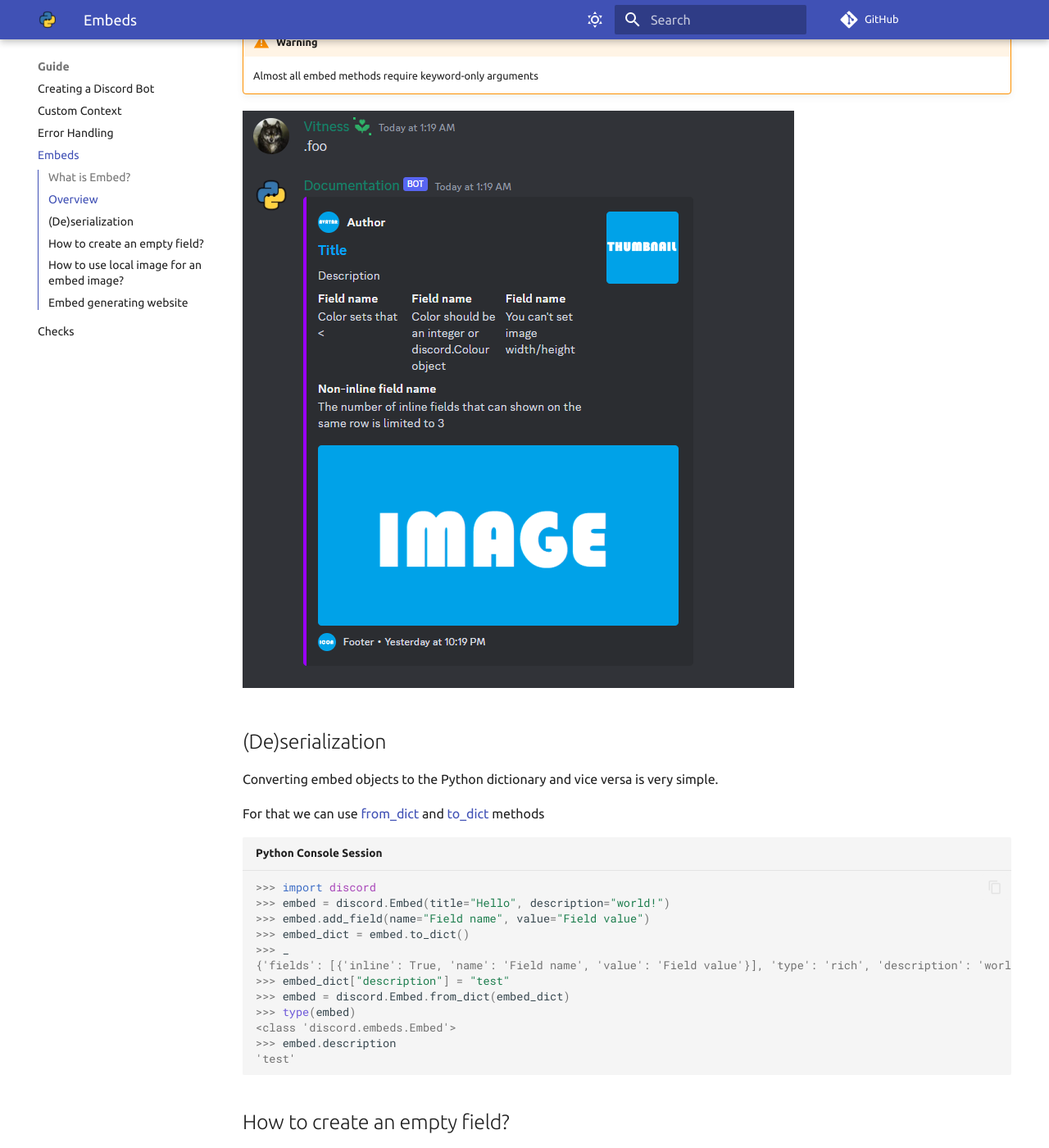
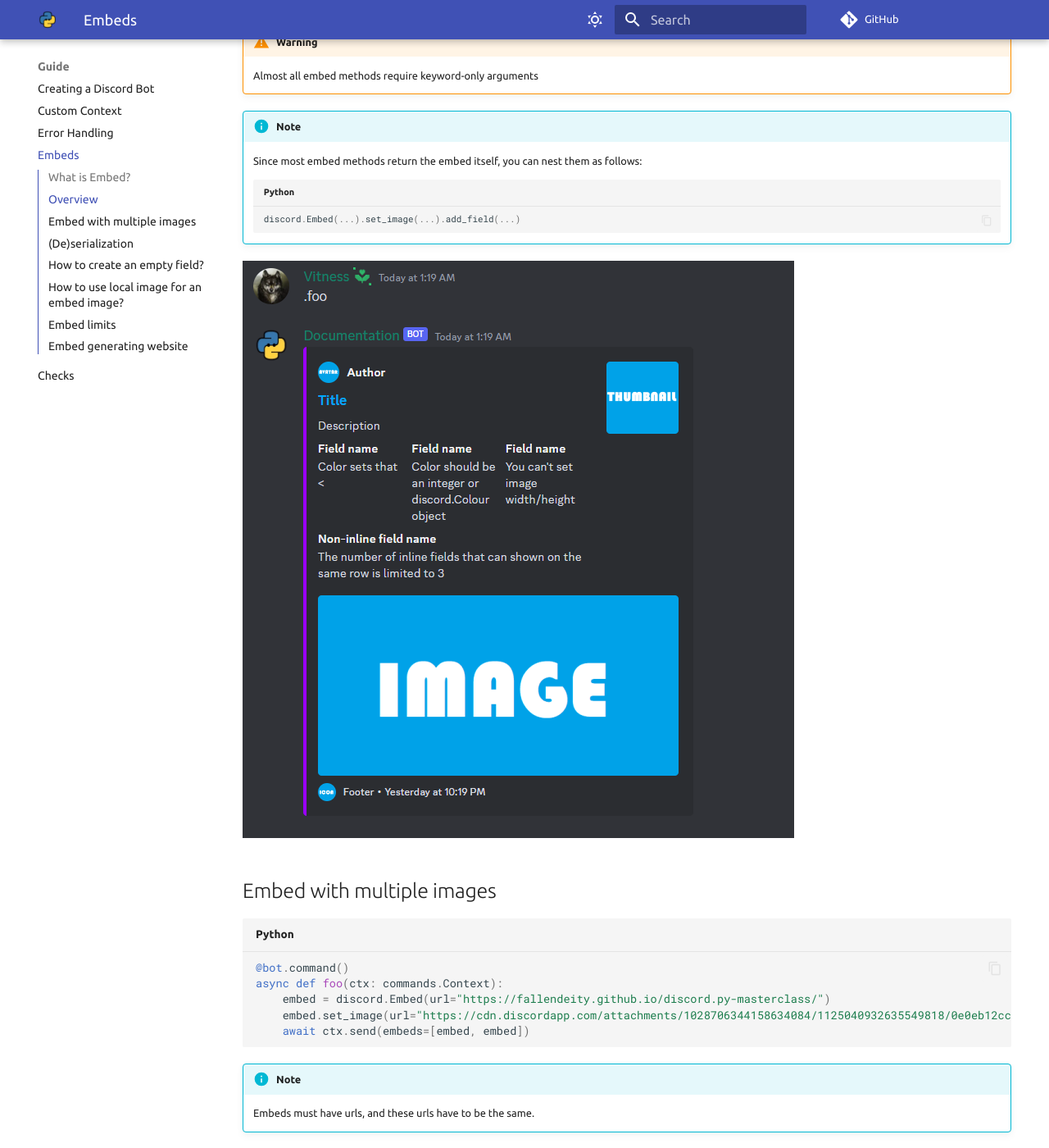
Before and after one commit to FallenDeity/discord.py-masterclass, an MkDocs documentation site: the page built from docs/embeds.md, in a window 1280 px wide and 1400 px high, scrolled down 893 px. Shown: the whole window at 82% size. Built offline with MkDocs 1.6.1 and Material for MkDocs 9.7.7, drawn with Linux system fonts in a browser that asks for light colours; comment, search, counter and statistics services are not loaded; some of the changed text lies outside the part shown.

Commit message:
Add multiple images example + limits in embeds page

````diff
--- a/docs/embeds.md
+++ b/docs/embeds.md
@@ -34,7 +34,28 @@ async def foo(ctx: commands.Context):
 !!! warning "Warning"
     Almost all embed methods require keyword-only arguments
 
+!!! info "Note"
+    Since most embed methods return the embed itself, you can nest them as follows:
+    ```py
+    discord.Embed(...).set_image(...).add_field(...)
+    ```
+
 ![Showcase](assets/embeds/1.png)
+
+## Embed with multiple images
+
+```py
+@bot.command()
+async def foo(ctx: commands.Context):
+    embed = discord.Embed(url="https://fallendeity.github.io/discord.py-masterclass/")
+    embed.set_image(url="https://cdn.discordapp.com/attachments/1028706344158634084/1125040932635549818/0e0eb12ccd76d766.png")
+    await ctx.send(embeds=[embed, embed])
+```
+
+!!! info "Note"
+    Embeds must have urls, and these urls have to be the same.
+
+![Showcase](assets/embeds/3.png)
 
 ## (De)serialization
 
@@ -89,6 +110,23 @@ embed.set_image(url="attachment://image.png")
 await channel.send(file=file, embed=embed)
 ```
 
+## Embed limits
+
+!!! abstract ""
+    Embed **title** is limited to **256 characters**
+
+    Embed **description** is limited to **4096 characters**
+
+    An embed can contain a maximum of **25 fields**
+
+    A **field name/title** is limited to **256 character** and the **value** of the field is limited to **1024 characters**
+
+    Embed **footer** is limited to **2048 characters**
+
+    Embed **author name** is limited to **256 characters**
+
+    The **total of characters** allowed in an embed is **6000**
+
 ## Embed generating website
 
 !!! warning "Warning"
````
Also changed, not shown: docs/assets/embeds/3.png (added).
